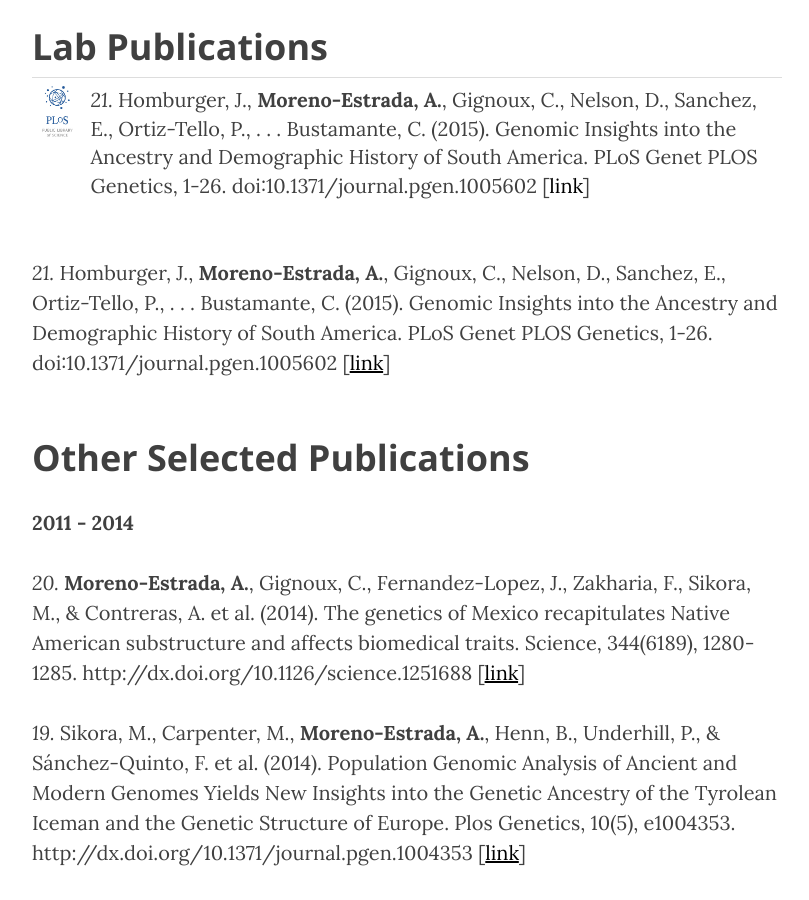
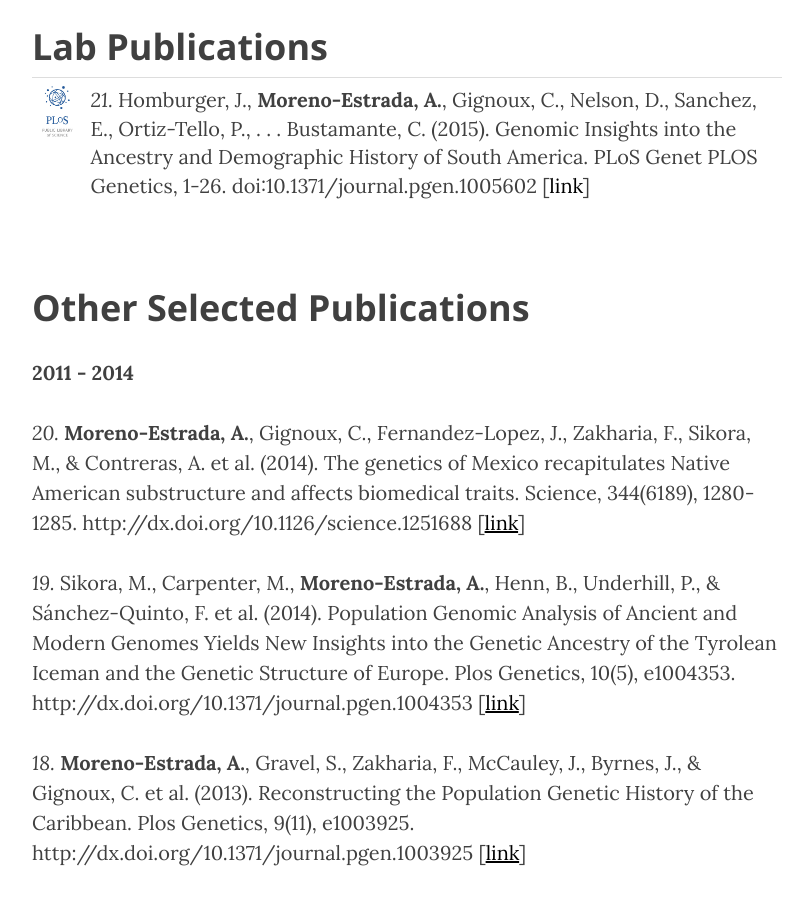
Before and after one commit to milkshakeplustip/milkshakeplustip.github.io, a Jekyll site: the page built from c_publications.html, in a window 1280 px wide and 900 px high, scrolled down 377 px. Shown: the whole window, without its empty margins (233-1042 px from the left). Built offline with Jekyll 4.4.1, drawn with Linux system fonts in a browser that asks for light colours; nearby versions of some CDN libraries.

Commit message:
se queda

```diff
--- a/c_publications.html
+++ b/c_publications.html
@@ -11,7 +11,6 @@ header-img: "img/home-bg_2_1500.jpg"
 		<td><i>21.</i> Homburger, J., <b>Moreno-Estrada, A.</b>, Gignoux, C., Nelson, D., Sanchez, E., Ortiz-Tello, P., . . . Bustamante, C. (2015). Genomic Insights into the Ancestry and Demographic History of South America. PLoS Genet PLOS Genetics, 1-26. doi:10.1371/journal.pgen.1005602 [<a href="http://journals.plos.org/plosgenetics/article?id=10.1371/journal.pgen.1005602">link</a>]</td>
 	</tr>
 </table>
-<p><i>21.</i> Homburger, J., <b>Moreno-Estrada, A.</b>, Gignoux, C., Nelson, D., Sanchez, E., Ortiz-Tello, P., . . . Bustamante, C. (2015). Genomic Insights into the Ancestry and Demographic History of South America. PLoS Genet PLOS Genetics, 1-26. doi:10.1371/journal.pgen.1005602 [<a href="http://journals.plos.org/plosgenetics/article?id=10.1371/journal.pgen.1005602">link</a>]</p>
 <h2 class="section-heading">Other Selected Publications</h2>
 <p><b>2011 - 2014</b></p>
 <p><i>20.</i> <b>Moreno-Estrada, A.</b>, Gignoux, C., Fernandez-Lopez, J., Zakharia, F., Sikora, M., & Contreras, A. et al. (2014). The genetics of Mexico recapitulates Native American substructure and affects biomedical traits. Science, 344(6189), 1280-1285. http://dx.doi.org/10.1126/science.1251688 [<a href="https://www.sciencemag.org/content/344/6189/1280">link</a>]</p>
```
